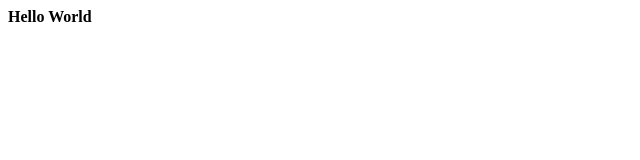
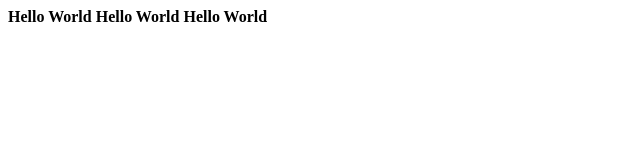
Before and after one commit to nimzi/nimzi, a plain HTML site: page index.html in a window 1280 px wide. Shown: the whole page, without its empty margins (0-640 px from the left). Drawn offline with Linux system fonts and the light colour scheme.

Commit message:
Update index.html

```diff
--- a/index.html
+++ b/index.html
@@ -1,5 +1,7 @@
 <html>
 <body>
 <b>Hello World</b>
+<b>Hello World</b>
+<b>Hello World</b>
 </body>
 </html>
```
